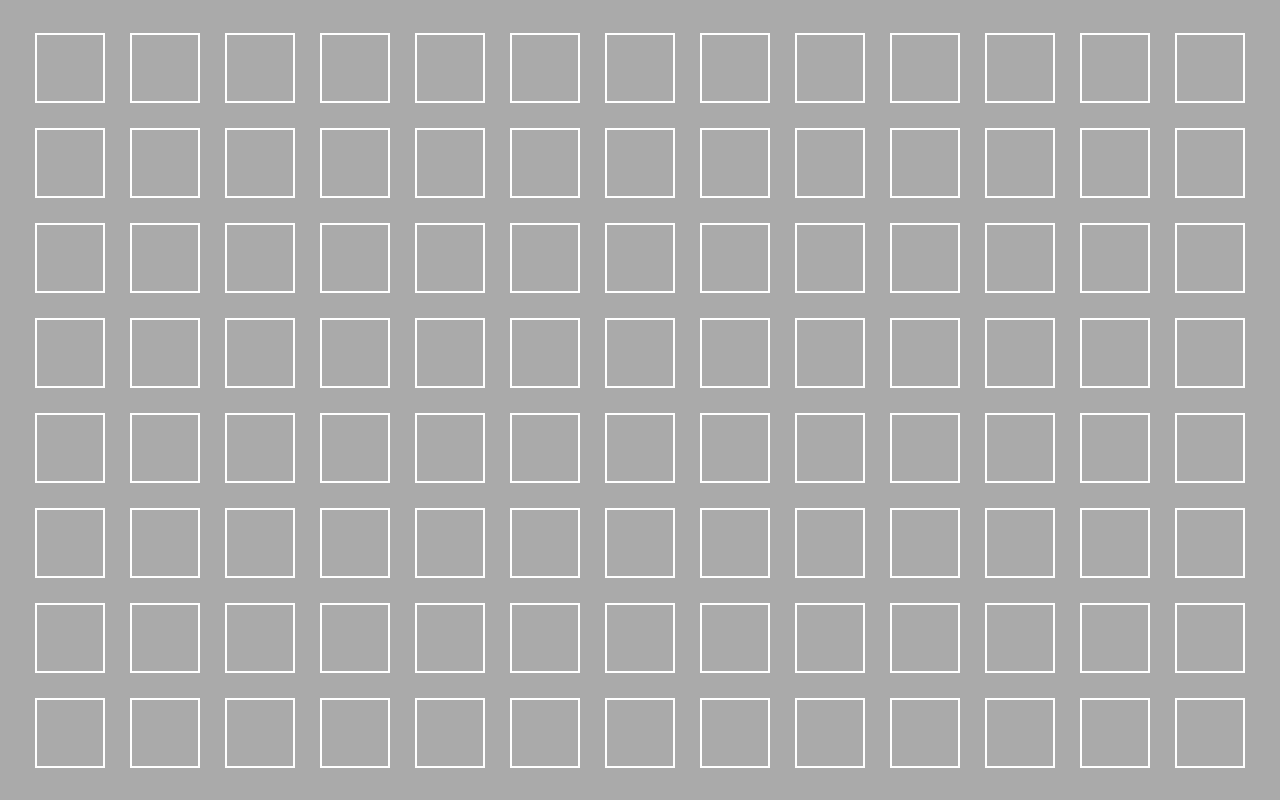
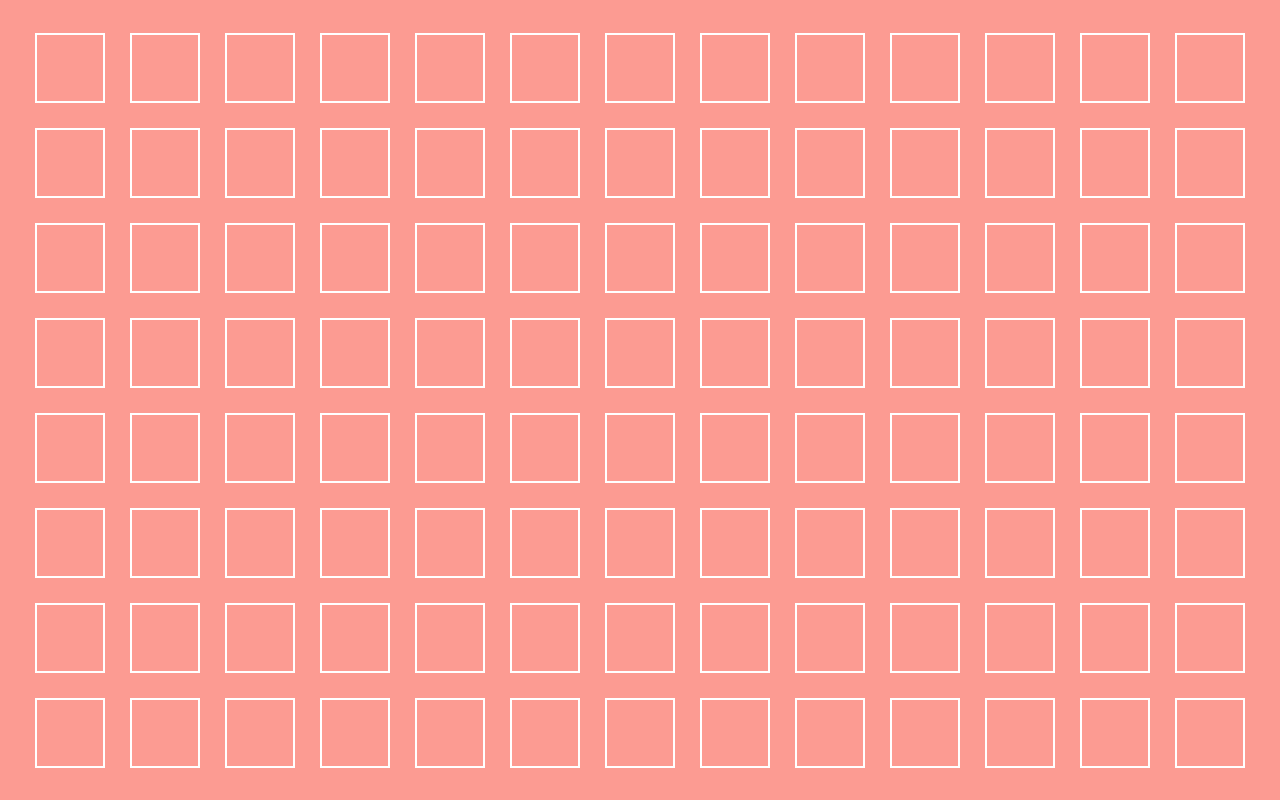
Before and after one commit to joshuajenkins/shape, a plain HTML site: page index.html in a window 1280 px wide. Drawn offline with Linux system fonts and the light colour scheme.

Commit message:
Nicer background color

```diff
--- a/shape.css
+++ b/shape.css
@@ -6,7 +6,7 @@ body,
 }
 
 body {
-  background-color: #aaa;
+  background-color: hsl(5, 95.4%, 78.2%);
   margin: 0;
 }
 
```
